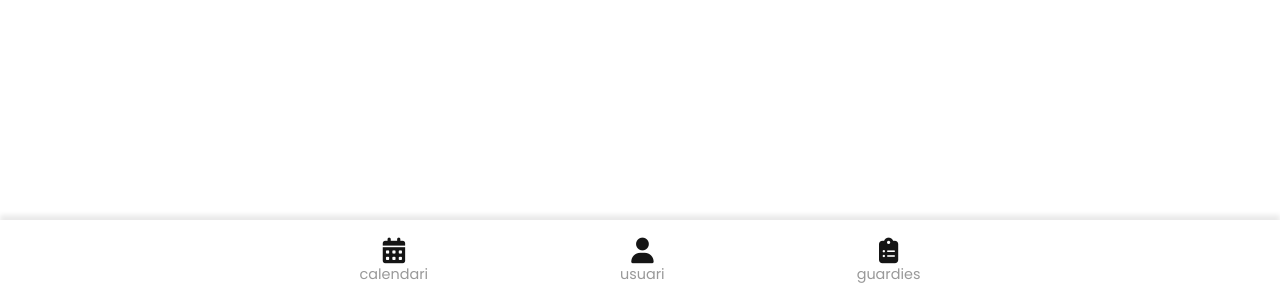
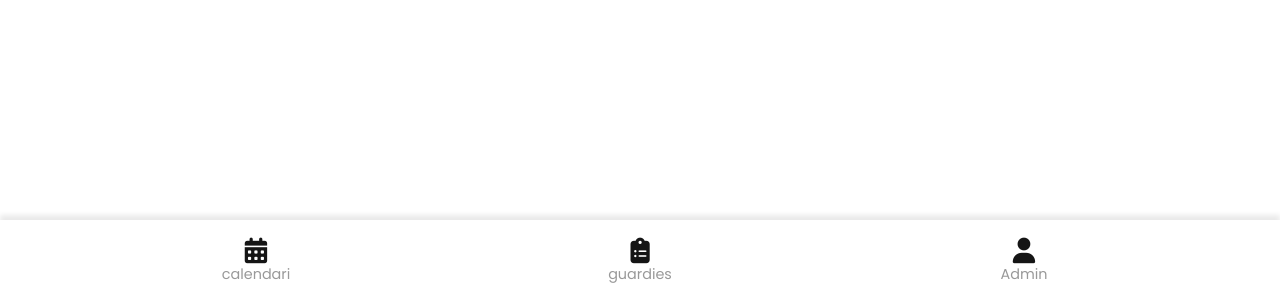
Before and after one commit to HOSPITALPROJECTE/Frontend, an Angular app in the folder frontEnd/: page / in a window 1280 px wide. Shown: the part 500-800 px from the top of the page. Built offline with nearby package versions, Linux system fonts and the light colour scheme.

Commit message:
canvi nav

```diff
--- a/frontEnd/src/app/project/components/navbar/navbar.component.html
+++ b/frontEnd/src/app/project/components/navbar/navbar.component.html
@@ -4,12 +4,12 @@
     <i class="fa-solid fa-calendar-days"></i>
     <p>calendari</p>
   </div>
-    <div class="link_box">
-      <i class="fa-solid fa-user" routerLink="/calendari"></i>
-      <p>usuari</p>
-    </div>
   <div class="link_box" (click)="goToAgenda()">
     <i class="fa-solid fa-clipboard-list"></i>
     <p>guardies</p>
   </div>
+  <div class="link_box">
+    <i class="fa-solid fa-user"></i>
+    <p>Admin</p>
+  </div>
 </footer>
--- a/frontEnd/src/styles.css
+++ b/frontEnd/src/styles.css
@@ -182,7 +182,9 @@ footer
     display: flex;
     align-items: center;
     justify-content: center;
+    justify-content: space-evenly;
     gap:15%;
+    gap:0;
 
     z-index: 10;
 }
@@ -191,6 +193,7 @@ footer
     display: flex;
     flex-direction: column;
     align-items: center;
+    width: 20%;
 }
 .link_box i {font-size: 1.6em; color: var(--color-black);}
 .link_box p {font-size: .9em; color:#999;}
```
Lines whose indentation alone changed are shown as unchanged.
